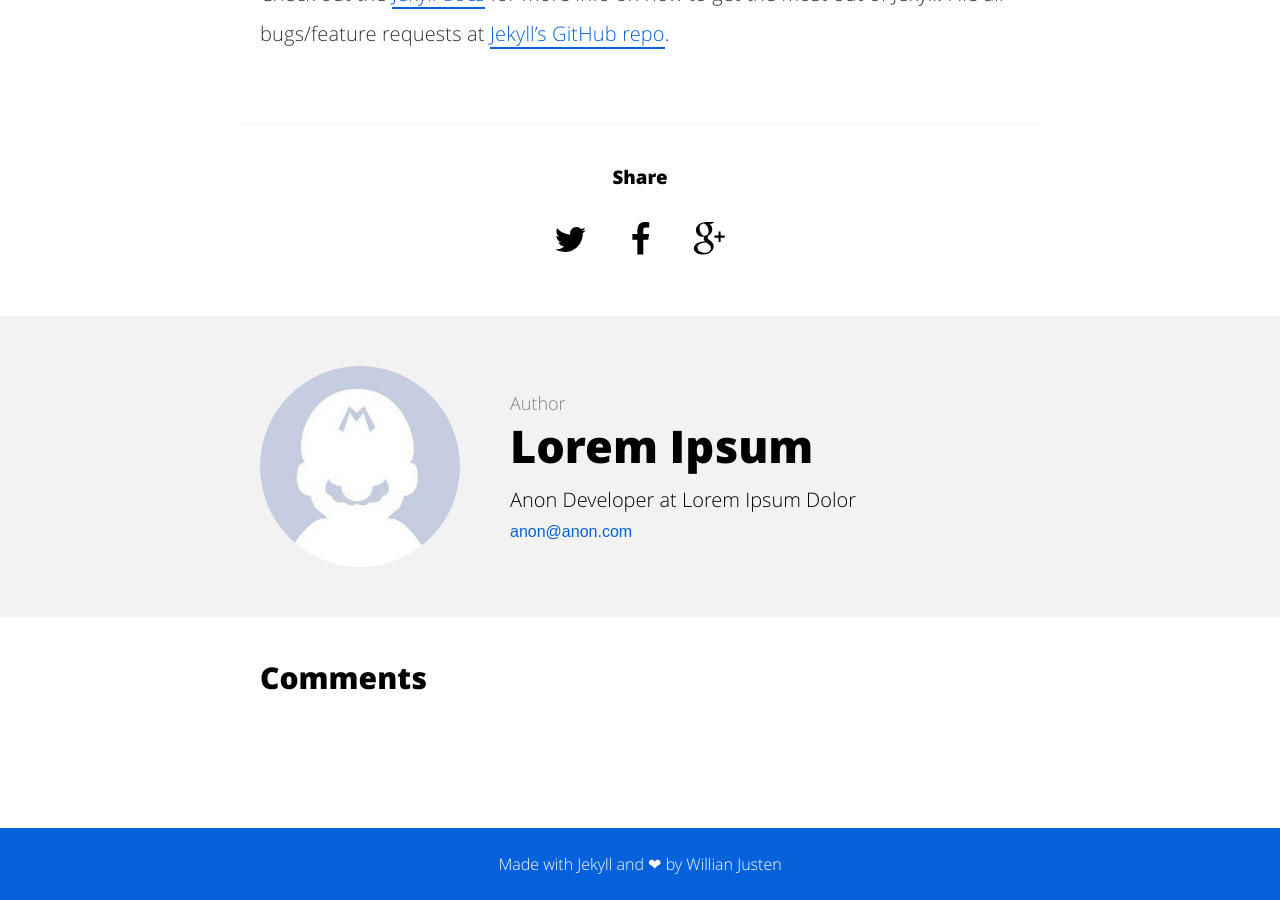
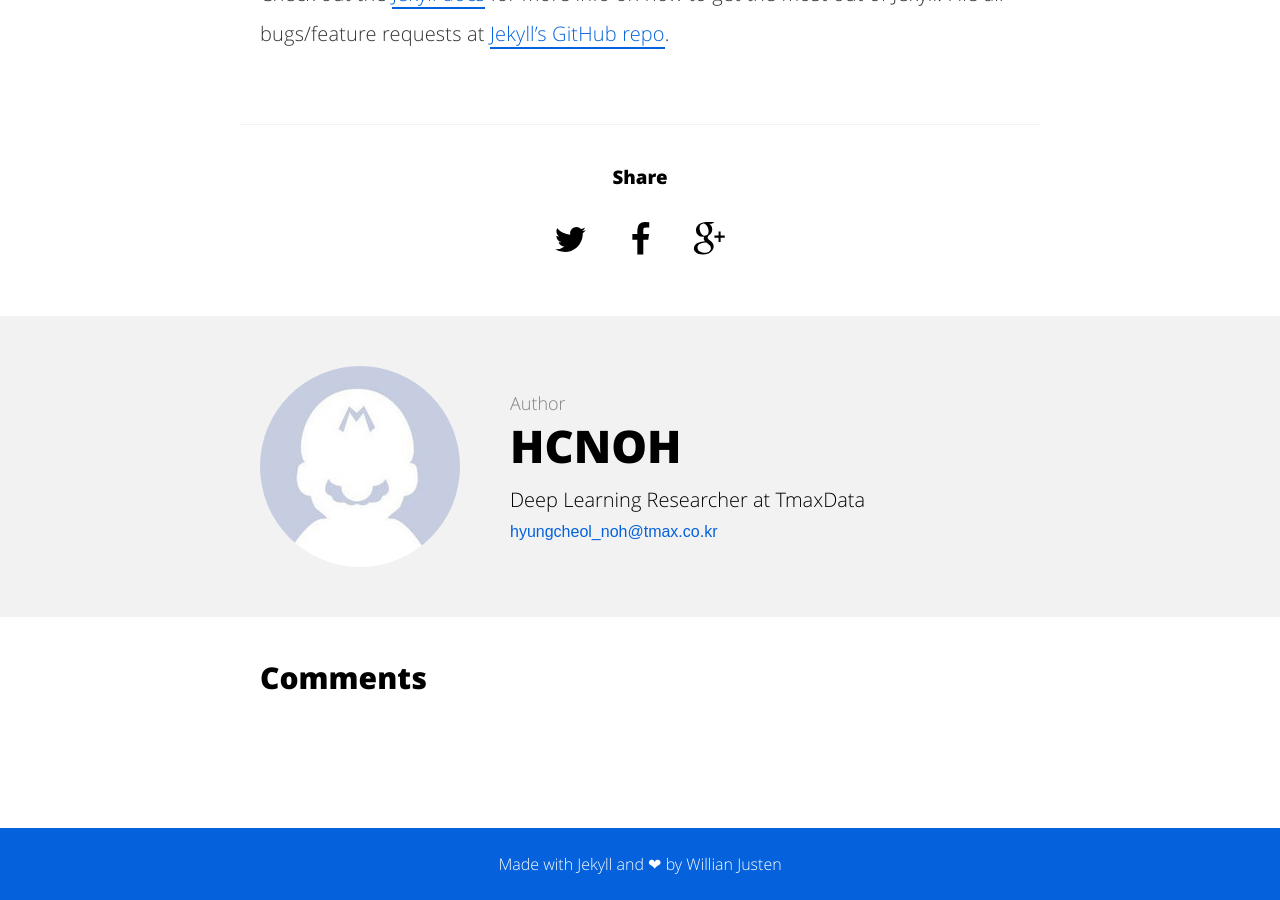
Before and after one commit to hcnoh/blog-prev, a Jekyll site: the page built from _posts/2015-08-04-welcome-to-jekyll.md, in a window 1280 px wide and 900 px high, scrolled down 1462 px. Built offline with Jekyll 4.4.1, drawn with Linux system fonts in a browser that asks for light colours; comment, search, counter and statistics services are not loaded.

Commit message:
Update _config.yml

```diff
--- a/_config.yml
+++ b/_config.yml
@@ -1,18 +1,18 @@
 # Site settings
-title: A blog about lorem ipsum dolor sit amet
-description: A blog about lorem ipsum dolor sit amet
-baseurl: "/will-jekyll-template" # the subpath of your site, e.g. /blog
+title: HCNOH
+description: A blog for HCNOH
+baseurl: "/blog" # the subpath of your site, e.g. /blog
 url: "https://hcnoh.github.io" # the base hostname & protocol for your site e.g. http://willianjusten.com.br
 
 # User settings
-username: Lorem Ipsum
-user_description: Anon Developer at Lorem Ipsum Dolor
-user_title: Anon Developer
-email: anon@anon.com
-twitter_username: lorem_ipsum
-github_username:  lorem_ipsum
-gplus_username:  lorem_ipsum
-disqus_username: lorem_ipsum
+username: HCNOH
+user_description: Deep Learning Researcher at TmaxData
+user_title: hcnoh
+email: hyungcheol_noh@tmax.co.kr
+#twitter_username: lorem_ipsum
+#github_username:  lorem_ipsum
+#gplus_username:  lorem_ipsum
+#disqus_username: lorem_ipsum
 
 # Build settings
 markdown: kramdown
```
